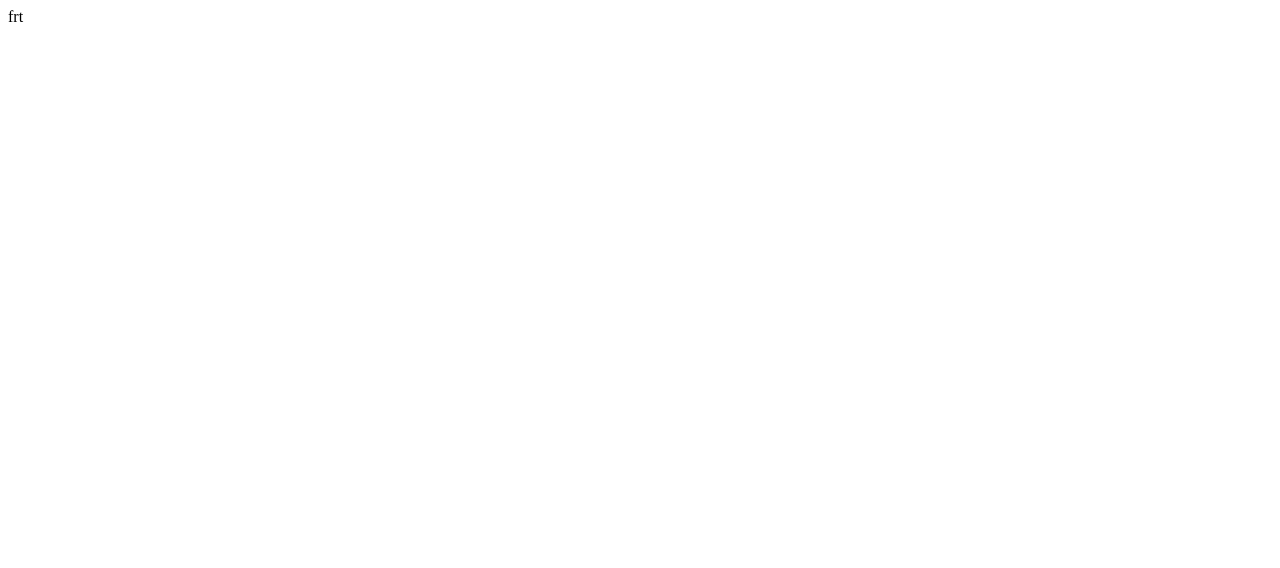
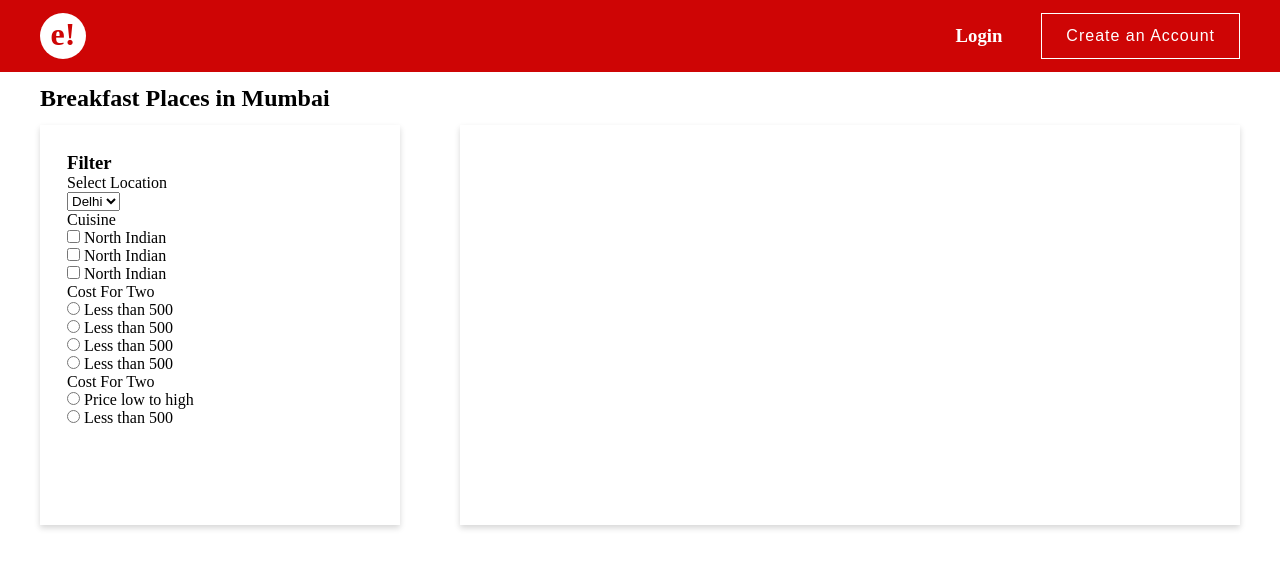
Before and after one commit to edureka-intership/assignment-1-Bhabna1422, a plain HTML site: page index.html in a window 1280 px wide. Drawn offline with Linux system fonts and the light colour scheme.

Commit message:
modified

```diff
--- a/css/style.css
+++ b/css/style.css
@@ -3,3 +3,74 @@
     padding: 0;
     box-sizing: border-box;
 }
+.container{
+    max-width: 1200px;
+    margin: 0 auto;
+}
+header{
+    background-color: #CE0505;
+    padding: 13px 0px;
+}
+.header-wrapper{
+    width: 100%;
+    display: flex;
+    flex-wrap: wrap;
+}
+.logo{
+    width: 50%;
+
+}
+.main-logo{
+    width: 46px;
+    height: 46px;
+    background-color: #fff;
+
+    border-radius: 100%;
+}
+.main-logo h1{
+    display: flex;
+    justify-content: center;
+    align-items: center;
+   color: #CE0505;
+   padding-top: 3px;
+}
+.buttons {
+    width: 50%;
+    display: flex;
+    flex-wrap: wrap;
+    justify-content: flex-end;
+}
+.login h3{
+    margin-right: 39px;
+    color: #fff;
+    margin-top: 12px;
+}
+.create-btn{
+    padding: 0px 24px;
+    background: none;
+    color: #fff;
+    border: 1px solid #fff;
+    font-size: 16px;
+    letter-spacing: 1px;
+    font-weight: 500;
+}
+.body-heading{
+    padding: 13px 0px;
+}
+.item-sec{
+    display: flex;
+}
+.filter{
+   width: 30%;
+   background-color: #fff;
+   box-shadow: 0px 3px 6px #00000029;
+   height: 400px;
+   padding: 27px;
+}
+.item-lists{
+    width: 65%;
+    margin-left: 5%;
+    height: 400px;
+    background-color: #fff;
+    box-shadow: 0px 3px 6px #00000029;
+}
--- a/index.html
+++ b/index.html
@@ -5,8 +5,78 @@
     <meta http-equiv="X-UA-Compatible" content="IE=edge">
     <meta name="viewport" content="width=device-width, initial-scale=1.0">
     <title>Assignment-1</title>
+    <link rel="stylesheet" href="css/style.css">
 </head>
 <body>
-    frt
+    <header>
+        <div class="container">
+            <div class="header-wrapper">
+                <div class="logo">
+                    <div class="main-logo">
+                        <h1>e!</h1>
+                    </div>
+
+                </div>
+                <div class="buttons">
+                    <div class="login">
+                        <h3>Login</h3>
+                    </div>
+                   <button class="create-btn"> Create an Account</button>
+                </div>
+            </div>
+        </div>
+    </header>
+    <section>
+        <div class="container">
+           <div class="body-heading">
+              <h1>Breakfast Places in Mumbai</h1>
+           </div>
+
+           <div class="item-sec">
+               <div class="filter">
+                   <h3>Filter</h3>
+                   <p>Select Location</p>
+                   <select name="" id="">
+                       <option value="">Delhi</option>
+                       <option value="">Delhi</option>
+                       <option value="">Delhi</option>
+                   </select>
+                   <p>Cuisine</p>
+
+                   <div class="checkbox">
+                    <input type="checkbox" name="" id="">
+                    <label for="North Indian"> North Indian</label><br>
+                    <input type="checkbox" name="" id="">
+                    <label for="North Indian"> North Indian</label><br>
+                    <input type="checkbox" name="" id="">
+                    <label for="North Indian"> North Indian</label><br>
+                   </div>
+                   <div class="radio">
+                       <p>Cost For Two</p>
+                       <input type="radio" name="" id="">
+                       <label for="Less than ` 500"> Less than 500</label><br>
+                       <input type="radio" name="" id="">
+                       <label for="Less than ` 500"> Less than 500</label><br>
+                       <input type="radio" name="" id="">
+                       <label for="Less than ` 500"> Less than 500</label><br>
+                       <input type="radio" name="" id="">
+                       <label for="Less than ` 500"> Less than 500</label><br>
+                   </div>
+                   <div class="radio">
+                    <p>Cost For Two</p>
+                    <input type="radio" name="" id="">
+                    <label for="Less than 500"> Price low to high</label><br>
+                    <input type="radio" name="" id="">
+                    <label for="Less than 500"> Less than 500</label><br>
+
+                </div>
+
+               </div>
+               <div class="item-lists">
+
+               </div>
+           </div>
+        </div>
+    </section>
 </body>
 </html>
```
